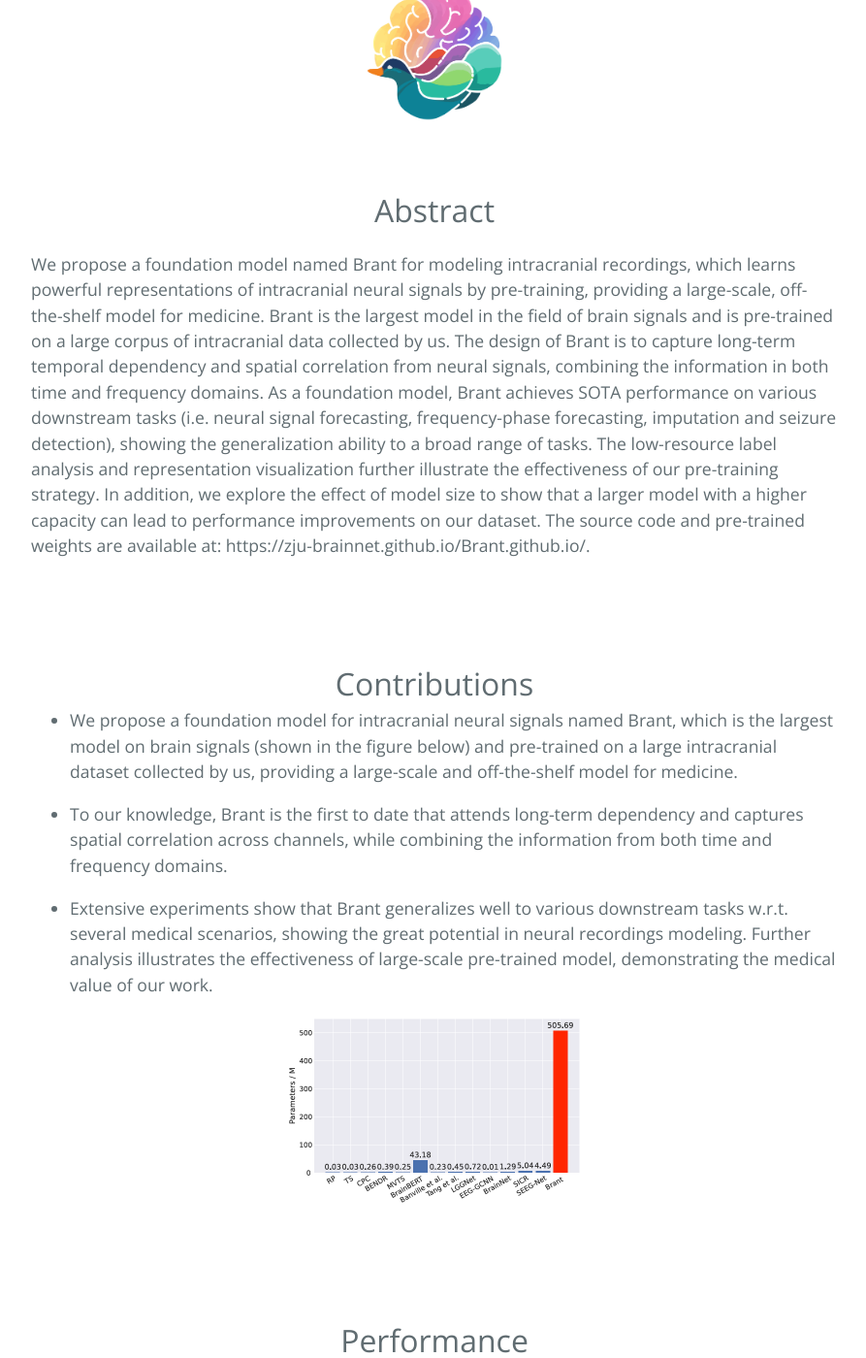
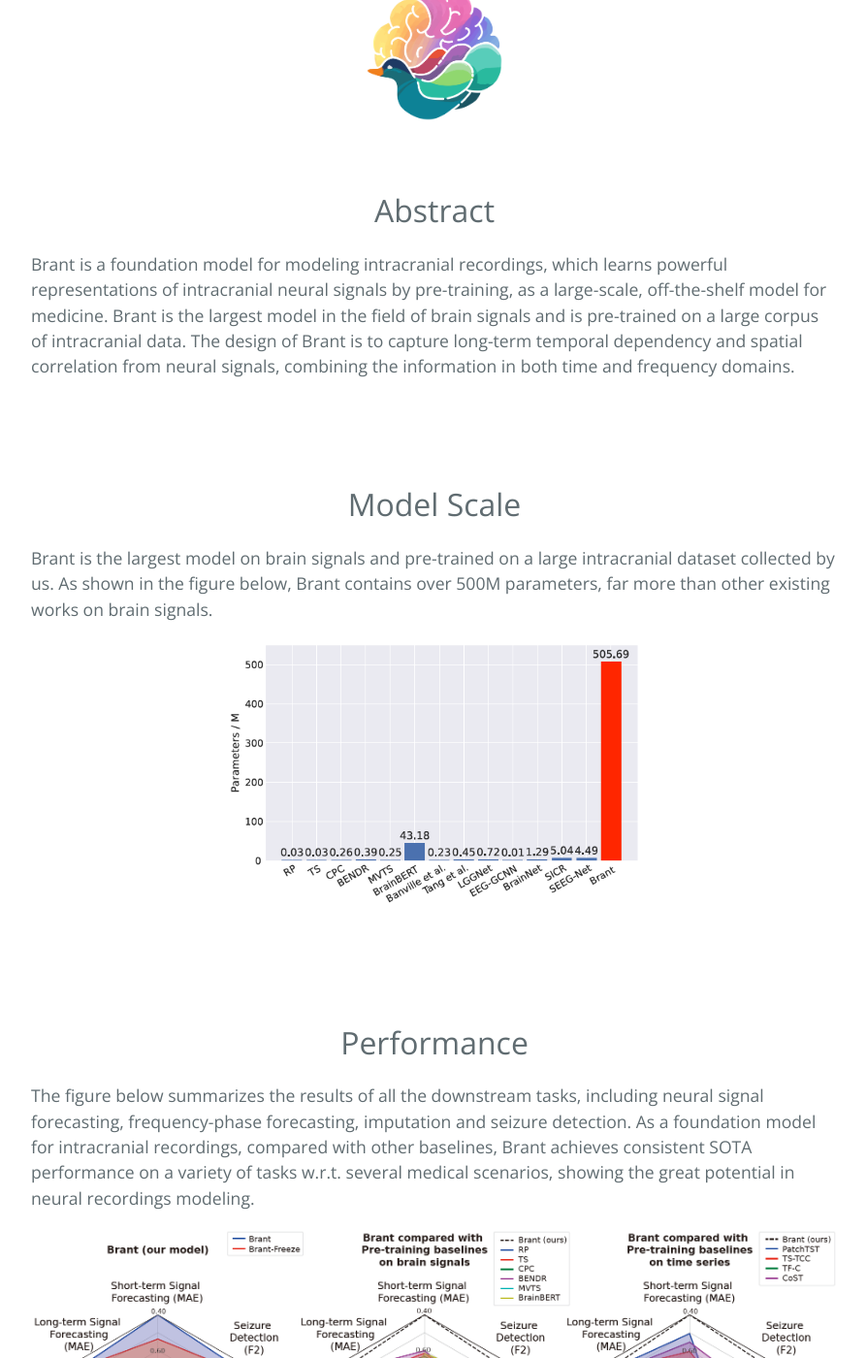
Before and after one commit to ZJU-BrainNet/Brant.github.io, a Jekyll site: the page built from index.md, in a window 1280 px wide and 1400 px high, scrolled down 551 px. Shown: the whole window at 97% size, without its empty margins (192-1085 px from the left). Built offline with Jekyll 4.4.1, drawn with Linux system fonts in a browser that asks for light colours; some of the changed text lies outside the part shown.

```diff
--- a/_config.yml
+++ b/_config.yml
@@ -1,5 +1,5 @@
 title: "Brant: Foundation Model for Intracranial Neural Signal"
-description: "Daoze Zhang*, Zhizhang Yuan*, Yang Yang, Junru Chen, Jingjing Wang, Yafeng Li"
+description: "Daoze Zhang*, Zhizhang Yuan*, Yang Yang†, Junru Chen, Jingjing Wang, Yafeng Li"
 show_downloads: true
 google_analytics:
 theme: jekyll-theme-cayman
--- a/index.md
+++ b/index.md
@@ -19,22 +19,22 @@ layout: default
 
 <center><font size="6"> Abstract </font><br/> </center>
 
-We propose a foundation model named Brant for modeling intracranial recordings, which learns powerful representations of intracranial neural signals by pre-training, providing a large-scale, off-the-shelf model for medicine. Brant is the largest model in the field of brain signals and is pre-trained on a large corpus of intracranial data collected by us. The design of Brant is to capture long-term temporal dependency and spatial correlation from neural signals, combining the information in both time and frequency domains. As a foundation model, Brant achieves SOTA performance on various downstream tasks (i.e. neural signal forecasting, frequency-phase forecasting, imputation and seizure detection), showing the generalization ability to a broad range of tasks. The low-resource label analysis and representation visualization further illustrate the effectiveness of our pre-training strategy. In addition, we explore the effect of model size to show that a larger model with a higher capacity can lead to performance improvements on our dataset. The source code and pre-trained weights are available at: https://zju-brainnet.github.io/Brant.github.io/.
+Brant is a foundation model for modeling intracranial recordings, which learns powerful representations of intracranial neural signals by pre-training, as a large-scale, off-the-shelf model for medicine.
+Brant is the largest model in the field of brain signals and is pre-trained on a large corpus of intracranial data. The design of Brant is to capture long-term temporal dependency and spatial correlation from neural signals, combining the information in both time and frequency domains.
+
+<!-- As a foundation model, Brant achieves SOTA performance on various downstream tasks (i.e. neural signal forecasting, frequency-phase forecasting, imputation and seizure detection), showing the generalization ability to a broad range of tasks.  -->
 
 <br>
 
 <br>
 
-<center><font size="6"> Contributions </font><br/> </center>
+<center><font size="6"> Model Scale </font><br/> </center>
 
-- We propose a foundation model for intracranial neural signals named Brant, which is the largest model on brain signals (shown in the figure below) and pre-trained on a large intracranial dataset collected by us, providing a large-scale and off-the-shelf model for medicine.
-
-- To our knowledge, Brant is the first to date that attends long-term dependency and captures spatial correlation across channels, while combining the information from both time and frequency domains.
-
-- Extensive experiments show that Brant generalizes well to various downstream tasks w.r.t. several medical scenarios, showing the great potential in neural recordings modeling. Further analysis illustrates the effectiveness of large-scale pre-trained model, demonstrating the medical value of our work.
+Brant is the largest model on brain signals and pre-trained on a large intracranial dataset collected by us.
+As shown in the figure below, Brant contains over 500M parameters, far more than other existing works on brain signals.
 
 <div align=center>
-<img src="figures/scale_compare.png" alt="Model scale comparison" style="zoom:50%;" />
+<img src="figures/scale_compare.png" alt="Model scale comparison" style="zoom:70%;" />
 </div>
 
 <br>
@@ -43,8 +43,7 @@ We propose a foundation model named Brant for modeling intracranial recordings,
 
 <center><font size="6"> Performance </font><br/> </center>
 
-
-The figure below summarizes the results of all the downstream tasks, including neural signal forecasting, frequency-phase forecasting, imputation and seizure detection. As a foundation model for intracranial recordings, Brant achieves consistent SOTA performance on a variety of tasks compared with other baseline models.
+The figure below summarizes the results of all the downstream tasks, including neural signal forecasting, frequency-phase forecasting, imputation and seizure detection. As a foundation model for intracranial recordings, compared with other baselines, Brant achieves consistent SOTA performance on a variety of tasks w.r.t. several medical scenarios, showing the great potential in neural recordings modeling.
 
 <div align=center>
 <img src="figures/overall_res.png" alt="Overall performance of Brant and baselines" />
```
Also changed, not shown: other parts of index.md (+5 -1 lines).
